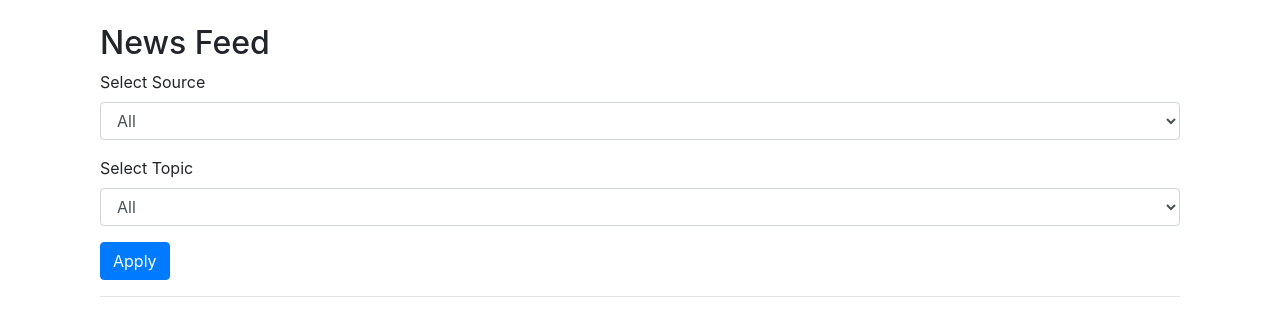
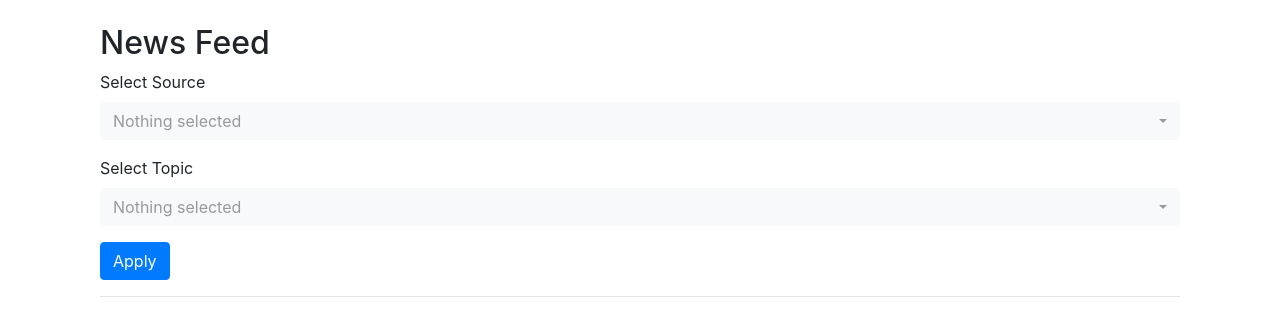
Before and after one commit to tetrahydrocannon/feedkeeper, a Flask app: page /news_feed in a window 1280 px wide. Shown: the part 56-392 px from the top of the page. Run offline with Flask 3, Linux system fonts and the light colour scheme; the visitor is signed in with stand-in values (Sample User, id 1); data that the repository does not hold is empty; some libraries are stand-ins or nearby versions.

Commit message:
source and topic selection working

```diff
--- a/app/news_aggregator.py
+++ b/app/news_aggregator.py
@@ -70,7 +70,7 @@ def fetch_and_store_articles():
                     author=author,
                     published_at=published_at,
                     link=link,
-                    keywords=found_keywords,
+                    keywords=found_keywords,  # Store found keywords
                     raw_data=entry
                 )
                 db.session.add(article)
--- a/app/routes.py
+++ b/app/routes.py
@@ -3,7 +3,10 @@ from app import db, bcrypt
 from app.models import User, Article
 from app.forms import RegistrationForm, LoginForm
 from flask_login import login_user, current_user, logout_user, login_required
-from app.news_aggregator import fetch_and_store_articles, feeds, keywords  # Import the function, feeds, and keywords
+from app.news_aggregator import fetch_and_store_articles, feeds, keywords
+from sqlalchemy import cast
+from sqlalchemy.dialects.postgresql import ARRAY
+from sqlalchemy.types import Text
 
 main = Blueprint('main', __name__)
 
@@ -49,21 +52,40 @@ def logout():
 @main.route("/news_feed", methods=['GET', 'POST'])
 @login_required
 def news_feed():
+    selected_feeds = []
+    selected_keywords = []
+
     if request.method == 'POST':
-        selected_feed = request.form.get('feed')
-        selected_topic = request.form.get('topic')
+        # Capture the selected feeds and keywords from the form
+        selected_feeds = request.form.getlist('feed')
+        selected_keywords = request.form.getlist('keyword')
 
-        # Filter articles based on selected feed and topic
+        # Start filtering the articles
         articles = Article.query
-        if selected_feed:
-            articles = articles.filter(Article.feed_url == selected_feed)
-        if selected_topic:
-            articles = articles.filter(Article.keywords.any(selected_topic))
+
+        if selected_feeds:
+            articles = articles.filter(Article.feed_url.in_(selected_feeds))
+
+        if selected_keywords:
+            # Correctly filter with overlap using Text type casting
+            articles = articles.filter(
+                Article.keywords.overlap(cast(selected_keywords, ARRAY(Text)))
+            )
+
         articles = articles.order_by(Article.published_at.desc()).all()
+
     else:
         articles = Article.query.order_by(Article.published_at.desc()).all()
 
-    return render_template('news_feed.html', articles=articles, feeds=feeds, keywords=keywords)
+    # Pass selected feeds and keywords back to the template
+    return render_template(
+        'news_feed.html',
+        articles=articles,
+        feeds=feeds,
+        keywords=keywords,
+        selected_feeds=selected_feeds,
+        selected_keywords=selected_keywords
+    )
 
 @main.route("/fetch_articles")
 @login_required
--- a/app/templates/base.html
+++ b/app/templates/base.html
@@ -5,11 +5,16 @@
     <meta name="viewport" content="width=device-width, initial-scale=1.0">
     <title>{% block title %}Flask App{% endblock %}</title>
     <link href="https://stackpath.bootstrapcdn.com/bootstrap/4.5.2/css/bootstrap.min.css" rel="stylesheet">
+    <!-- Include Bootstrap Select CSS -->
+    <link href="https://cdnjs.cloudflare.com/ajax/libs/bootstrap-select/1.13.14/css/bootstrap-select.min.css" rel="stylesheet">
 </head>
 <body>
     <nav class="navbar navbar-expand-lg navbar-light bg-light">
         <a class="navbar-brand" href="{{ url_for('main.home') }}">Flask App</a>
-        <div class="collapse navbar-collapse">
+        <button class="navbar-toggler" type="button" data-toggle="collapse" data-target="#navbarNav" aria-controls="navbarNav" aria-expanded="false" aria-label="Toggle navigation">
+            <span class="navbar-toggler-icon"></span>
+        </button>
+        <div class="collapse navbar-collapse" id="navbarNav">
             <ul class="navbar-nav ml-auto">
                 {% if current_user.is_authenticated %}
                     <li class="nav-item">
@@ -36,5 +41,18 @@
         {% endwith %}
         {% block content %}{% endblock %}
     </div>
+
+    <!-- Load JavaScript dependencies in the correct order -->
+    <script src="https://code.jquery.com/jquery-3.5.1.min.js"></script>
+    <script src="https://cdnjs.cloudflare.com/ajax/libs/popper.js/1.16.1/umd/popper.min.js"></script>
+    <script src="https://stackpath.bootstrapcdn.com/bootstrap/4.5.2/js/bootstrap.min.js"></script>
+    <!-- Include Bootstrap Select JS -->
+    <script src="https://cdnjs.cloudflare.com/ajax/libs/bootstrap-select/1.13.14/js/bootstrap-select.min.js"></script>
+
+    <script>
+        $(document).ready(function() {
+            $('.selectpicker').selectpicker();
+        });
+    </script>
 </body>
 </html>
--- a/app/templates/news_feed.html
+++ b/app/templates/news_feed.html
@@ -8,19 +8,21 @@
     <form method="post">
         <div class="form-group">
             <label for="feed">Select Source</label>
-            <select class="form-control" id="feed" name="feed">
-                <option value="">All</option>
+            <select class="form-control selectpicker" id="feed" name="feed" multiple>
                 {% for feed in feeds %}
-                <option value="{{ feed }}">{{ feed }}</option>
+                    <option value="{{ feed }}" {% if feed in selected_feeds %}selected{% endif %}>
+                        {{ feed }}
+                    </option>
                 {% endfor %}
             </select>
         </div>
         <div class="form-group">
             <label for="topic">Select Topic</label>
-            <select class="form-control" id="topic" name="topic">
-                <option value="">All</option>
+            <select class="form-control selectpicker" id="topic" name="keyword" multiple>
                 {% for keyword in keywords %}
-                <option value="{{ keyword }}">{{ keyword }}</option>
+                    <option value="{{ keyword }}" {% if keyword in selected_keywords %}selected{% endif %}>
+                        {{ keyword }}
+                    </option>
                 {% endfor %}
             </select>
         </div>
@@ -33,6 +35,8 @@
             <h5 class="card-title">{{ article.title }}</h5>
             <h6 class="card-subtitle mb-2 text-muted">{{ article.author }} - {{ article.published_at.strftime('%Y-%m-%d %H:%M:%S') }}</h6>
             <p class="card-text">{{ article.description }}</p>
+            <p><strong>Source:</strong> {{ article.feed_url }}</p>
+            <p><strong>Keywords:</strong> {{ article.keywords | join(', ') }}</p>
             <a href="{{ article.link }}" class="card-link">Read more</a>
         </div>
     </div>
```
